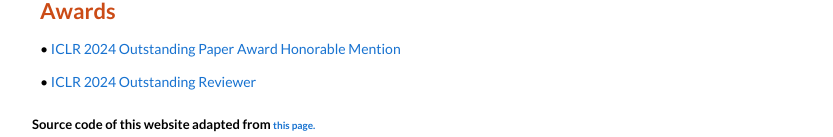
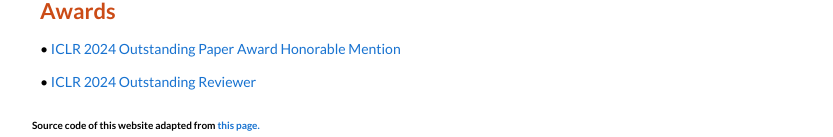
Before and after one commit to Long-Kai/Long-Kai.github.io, a Jekyll site: the page built from index.html, in a window 1280 px wide. Shown: the part 3259-3396 px from the top of the page, without its empty margins (208-1041 px from the left). Built offline with Jekyll 4.4.1, drawn with Linux system fonts in a browser that asks for light colours.

Commit message:
Update home.html

```diff
--- a/_layouts/home.html
+++ b/_layouts/home.html
@@ -160,8 +160,8 @@
         <tr>
           <td style="padding:0px">
             <br>
-            <h5 style="text-align:right;font-size:small;">
-              Source code of this website adapted from <a style="font-size:small;" href="https://jonbarron.info"><h5>this page.</h5></a>
+            <h5 style="text-align:right">
+              Source code of this website adapted from <a href="https://jonbarron.info"><h5>this page.</h5></a>
             </h5>
           </td>
         </tr>
```
